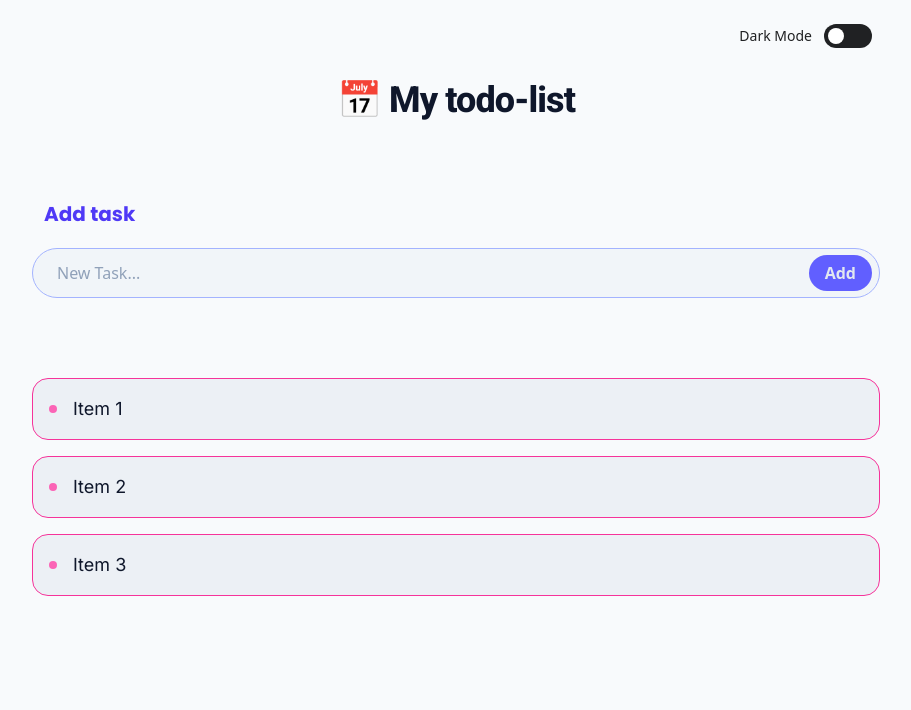
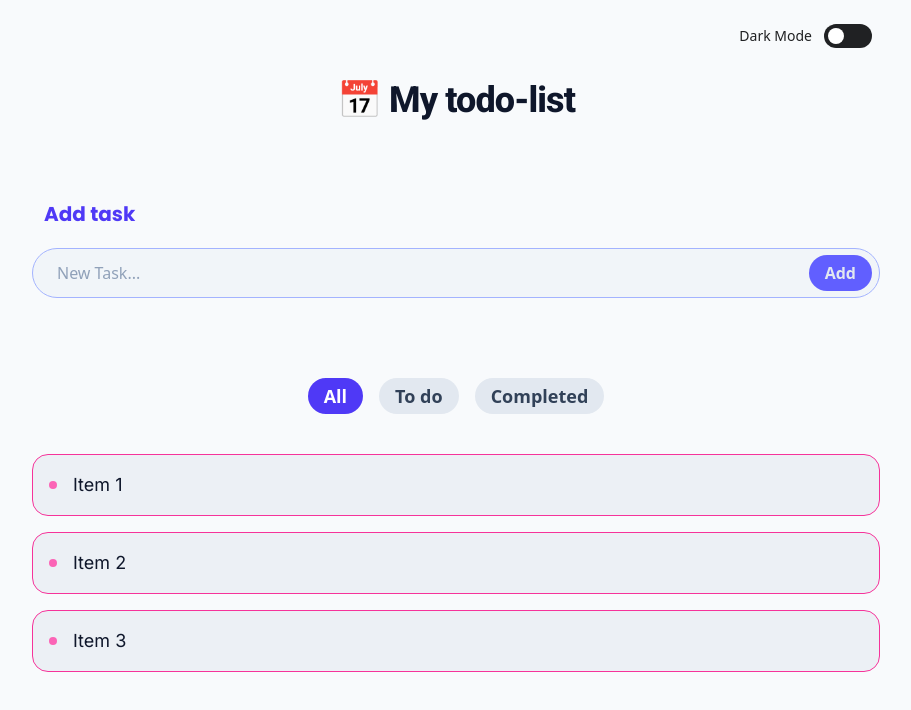
Before and after one commit to AnouGeek/react-enhanced-todo, a React (Vite) app: page / in a window 1280 px wide. Shown: the top 710 px of the page, without its empty margins (184-1095 px from the left). Built offline with nearby package versions, Linux system fonts and the light colour scheme.

Commit message:
Add filters

```diff
--- a/src/App.jsx
+++ b/src/App.jsx
@@ -4,18 +4,18 @@ import ListItem from "./components/ListItem";
 
 function App() {
 
-  // Au lieu de donner la liste directement, on donne une fonction
+  // Instead of providing the list directly, we provide a function
   const [todoList, setTodoList] = useState(() => {
-    // 1. On essaie de récupérer la sauvegarde dans le navigateur
+    // 1. Try to retrieve the saved data from the browser
     const savedList = localStorage.getItem("react-enhanced-todo");
 
-    // 2. Si on trouve une sauvegarde (si savedList n'est pas null)
+    // 2. If a save is found (if savedList is not null)
     if (savedList) {
-      // On la transforme en tableau et on l'utilise
+      // Parse it into an array and use it
       return JSON.parse(savedList);
     }
 
-    // 3. Sinon (si c'est la première visite), on prend la liste par défaut
+    // 3. Otherwise (if it's the first visit), take the default list
     return [
       { id: nanoid(8), content: "Item 1", completed: false },
       { id: nanoid(8), content: "Item 2", completed: false },
@@ -28,6 +28,8 @@ function App() {
   const [error, setError] = useState("");
 
   const [darkMode, setDarkMode] = useState(false);
+
+  const [filter, setFilter] = useState("all")
 
   useEffect(() => {
     const listString = JSON.stringify(todoList)
@@ -53,16 +55,16 @@ function App() {
       return;
     }
 
-    // 1. On vérifie si la tâche existe déjà
-    // On compare les textes en minuscules pour que "Pomme" et "pomme" soient pareils
+    // 1. Check if the task already exists
+    // Compare texts in lowercase so that "Apple" and "apple" are the same
     const isDuplicate = todoList.some(item =>
       item.content.toLowerCase() === trimmed.toLowerCase()
     );
 
-    // 2. Si c'est un doublon, on arrête tout
+    // 2. If it is a duplicate, stop everything
     if (isDuplicate) {
-      setError("Task already exists!"); // Affiche le message
-      return; // On sort de la fonction, on n'ajoute rien
+      setError("Task already exists!"); // Display the message
+      return; // Exit the function, do not add anything
     }
 
     setTodoList([
@@ -80,6 +82,19 @@ function App() {
       )
     );
   }
+
+  // 🔭 DERIVED STATE (État dérivé)
+  // We don't touch the original todoList.
+  // We create a new list just for display purposes based on the filter.
+  const filteredTodoList = todoList.filter((item) => {
+    if (filter === "todo") {
+      return !item.completed; // Keep only unchecked items
+    }
+    if (filter === "completed") {
+      return item.completed; // Keep only checked items
+    }
+    return true; // If filter is "all", keep everything
+  });
 
   return (
     <div
@@ -168,6 +183,42 @@ function App() {
           )}
         </form>
 
+        <div className="flex justify-center gap-4 mb-10">
+          <button
+            onClick={() => setFilter("all")}
+            className={`px-4 py-1 rounded-full text-lg font-semibold transition-colors
+              ${filter === "all"
+                ? "bg-indigo-600 text-white" // Active style
+                : "bg-slate-200 text-slate-700 hover:bg-slate-300" // Inactive style
+              }`}
+          >
+            All
+          </button>
+
+          <button
+            onClick={() => setFilter("todo")}
+            className={`px-4 py-1 rounded-full text-lg font-semibold transition-colors
+              ${filter === "todo"
+                ? "bg-indigo-600 text-white"
+                : "bg-slate-200 text-slate-700 hover:bg-slate-300"
+              }`}
+          >
+            To do
+          </button>
+
+          <button
+            onClick={() => setFilter("completed")}
+            className={`px-4 py-1 rounded-full text-lg font-semibold transition-colors
+              ${filter === "completed"
+                ? "bg-indigo-600 text-white"
+                : "bg-slate-200 text-slate-700 hover:bg-slate-300"
+              }`}
+          >
+            Completed
+          </button>
+        </div>
+        {/* 👆 END OF FILTERS 👆 */}
+
         <ul className="flex flex-col gap-4">
           {todoList.length === 0 && (
             <p
@@ -179,7 +230,7 @@ function App() {
             </p>
           )}
           {todoList.length > 0 &&
-            todoList.map((item) => (
+            filteredTodoList.map((item) => (
               <ListItem
                 key={item.id}
                 itemData={item}
```
